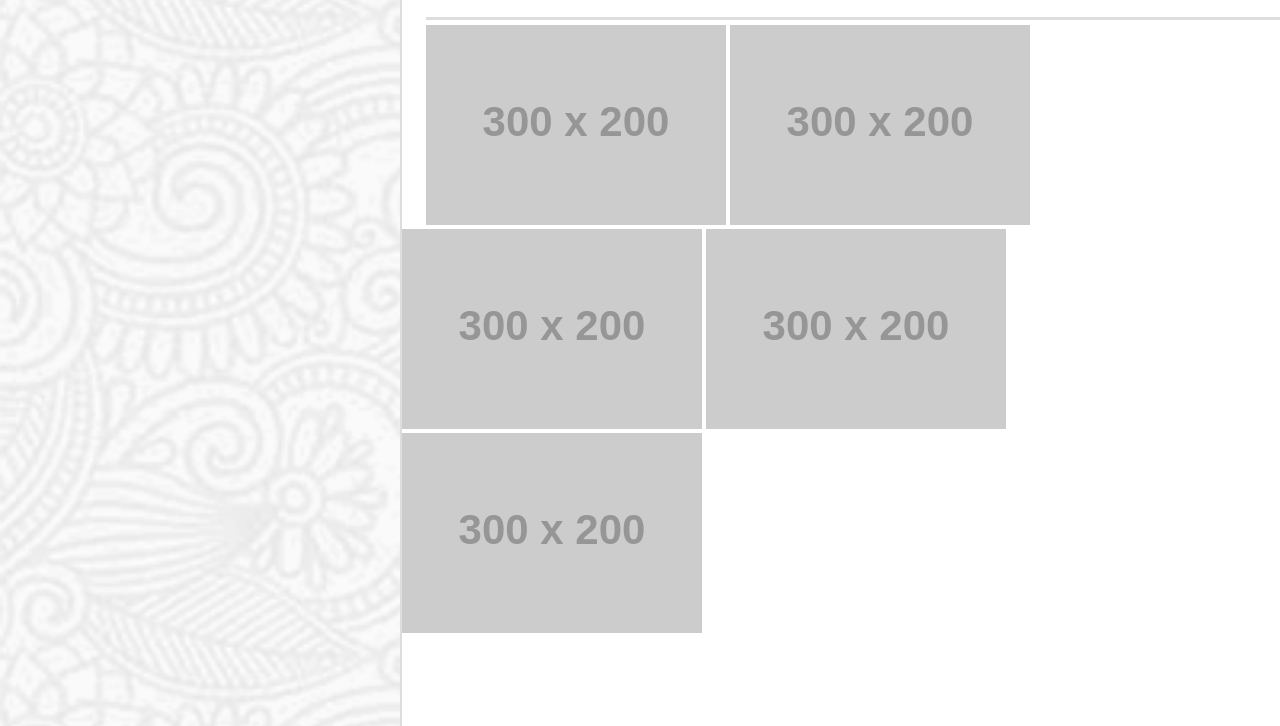
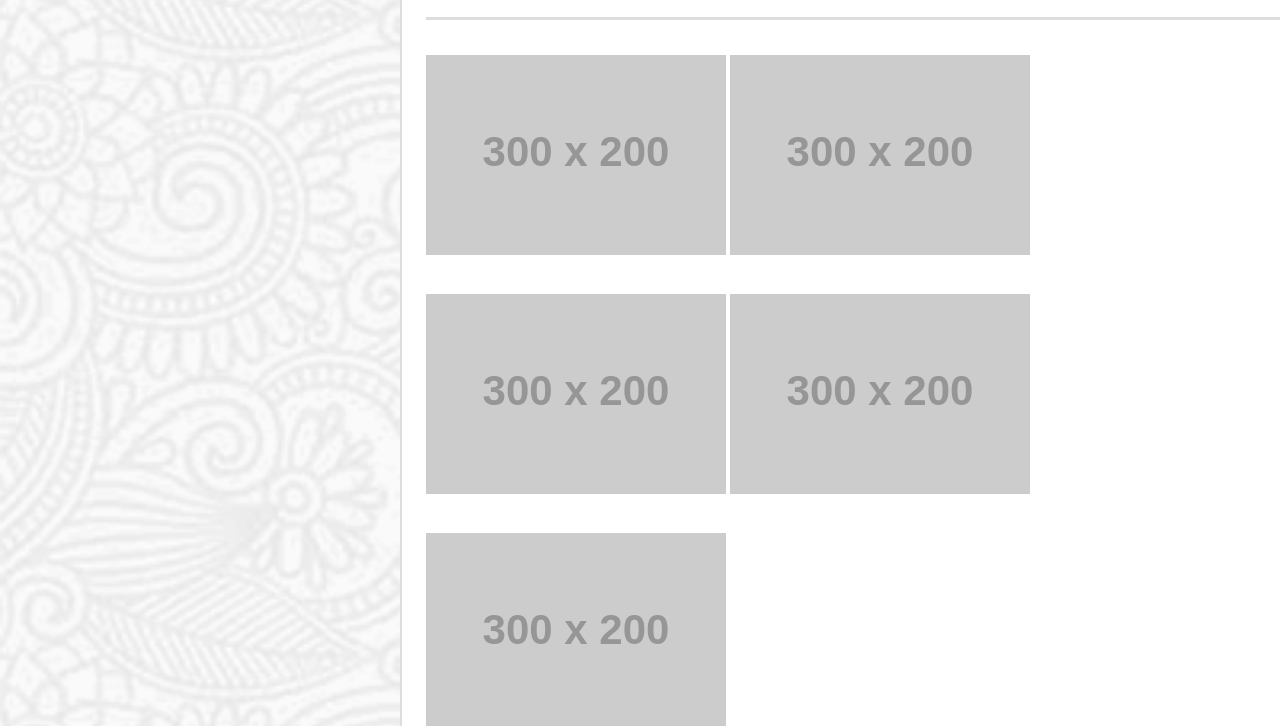
Before and after one commit to GitHubSanti/Basic-Portfolio, a plain HTML site: page portfolio.html in a window 1280 px wide. Shown: the part 226-952 px from the top of the page. Drawn offline with Linux system fonts and the light colour scheme; placeholder pictures from the web are drawn by us.

Commit message:
Add files via upload

```diff
--- a/assets/css/style.css
+++ b/assets/css/style.css
@@ -134,7 +134,7 @@ a {
 /* Contact Page MainBlock */
 .MainBlockPortfolio{
 	background-color: white;
-	height: 800px;
+	height: 850px;
 	width: 960px;
 	left: 400px;
 	top: 150px;
@@ -164,10 +164,29 @@ a {
 .InnerMainBlockPortfolio {
 	font-family: 'Arial', 'Helvetica Neue', Helvetica, sans-serif;
 	border-top: 3px solid #dddddd;
-	padding-top: 5px;
+	padding-top: 35px;
 	margin: auto;
 	width: 95%;
 	color: 	#777777;
+	float; left;
+}
+
+.InnerMainBlockPortfolio2 {
+	font-family: 'Arial', 'Helvetica Neue', Helvetica, sans-serif;
+	padding-top: 35px;
+	margin: auto;
+	width: 95%;
+	color: 	#777777;
+	float; left;
+}
+
+.InnerMainBlockPortfolio3 {
+	font-family: 'Arial', 'Helvetica Neue', Helvetica, sans-serif;
+	padding-top: 35px;
+	margin: auto;
+	width: 95%;
+	color: 	#777777;
+	float; left;
 }
 
 .InnerMainBlockContact {
@@ -235,6 +254,6 @@ footer {
 	background: #666666;
 	border-top: 8px solid #4aaaa5;
 	position: relative;
-	top: 875px;
+	top: 925px;
 	/* bottom: 0px; */
 }
```
